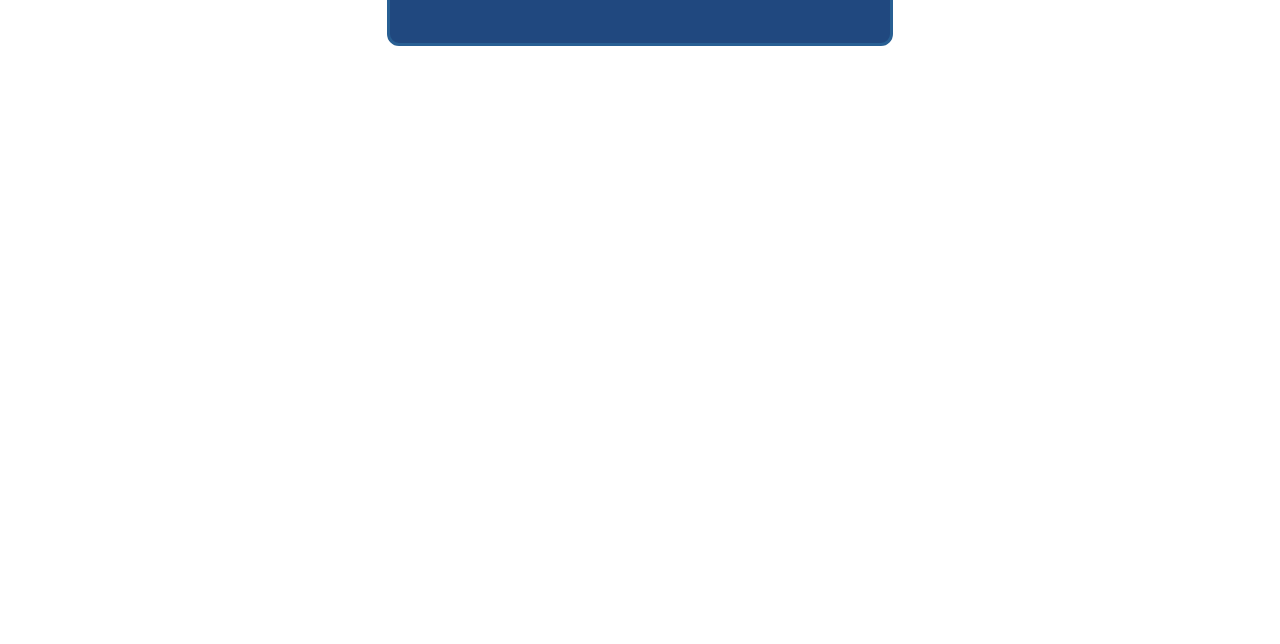
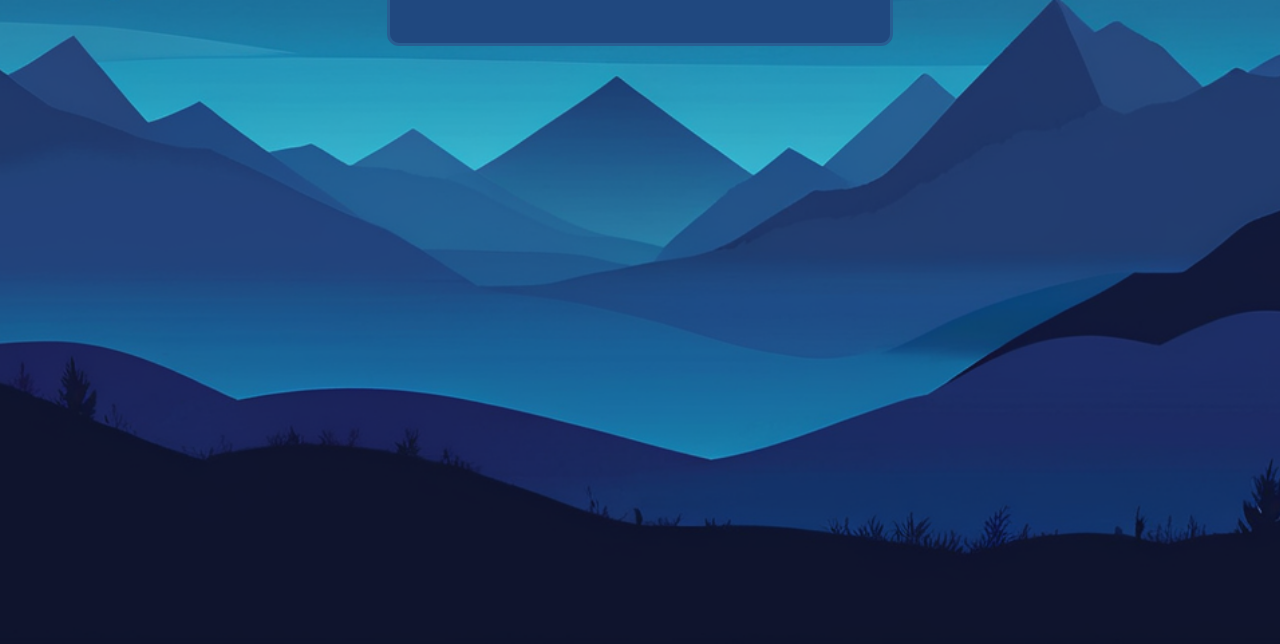
Before and after one commit to mc2282/AhorcadoJS, a plain HTML site: page index.html in a window 1280 px wide. Shown: the part 556-1200 px from the top of the page. Drawn offline with Linux system fonts and the light colour scheme.

Commit message:
css background url update2

```diff
--- a/styles/style.css
+++ b/styles/style.css
@@ -4,7 +4,7 @@
 }
 
 :root {
-    --background-image: url('./assets/images/background.png');
+    --background-image: url('../assets/images/background.png');
     --background-hangman: #14264e91;
     --primary-text-color: #000;
     --secondary-text-color: #fff;
```
